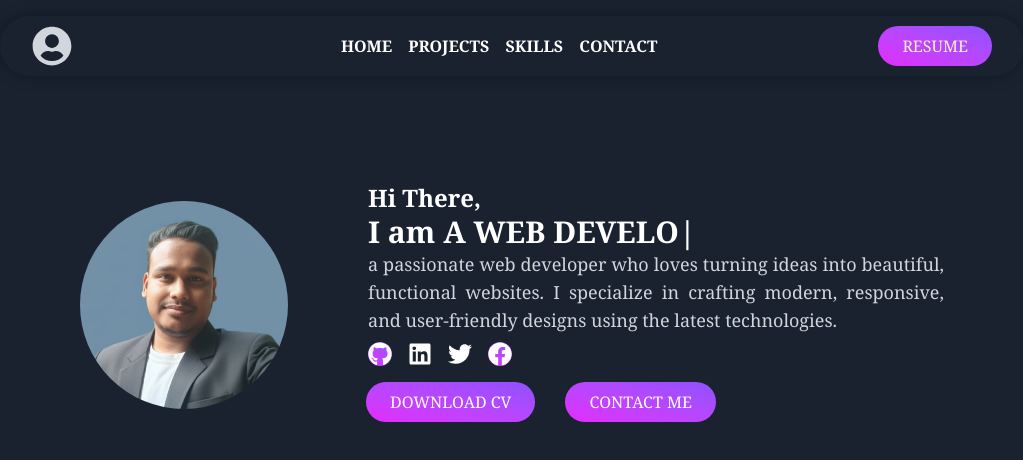
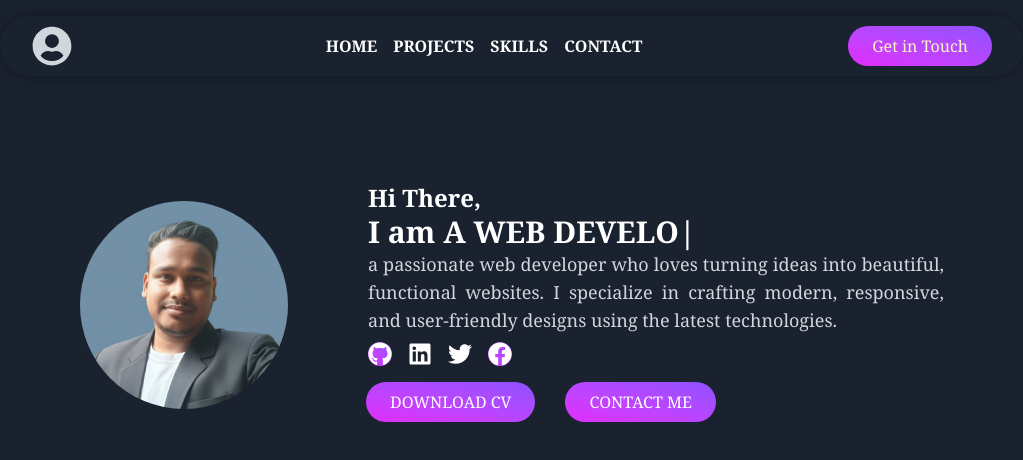
Before and after one commit to Prasadksahoo/portfolio, a React (Vite) app: page / in a window 1280 px wide. Shown: the top 460 px of the page, without its empty margins (128-1151 px from the left). Built offline with nearby package versions, Linux system fonts and the light colour scheme; a web font is replaced by a local one.

Commit message:
Change resume link to 'Get in Touch'

```diff
--- a/src/App.jsx
+++ b/src/App.jsx
@@ -27,7 +27,7 @@ const App = () => {
           <motion.button
           whileHover={{ opacity: 0.9}}
           whileTap={{ scale: 0.95 }}
-          className= 'bg-white hidden sm:block px-6 py-2 rounded-r-full rounded-l-full bg-linear-to-bl from-violet-500 to-fuchsia-500 text-amber-100'><a href="resume.pdf" download='PRASAD_KUMAR_SAHOO_RESUME'>RESUME</a></motion.button>
+          className= 'bg-white hidden sm:block px-6 py-2 rounded-r-full rounded-l-full bg-linear-to-bl from-violet-500 to-fuchsia-500 text-amber-100'><a href="#contact" download='PRASAD_KUMAR_SAHOO_RESUME'>Get in Touch</a></motion.button>
           <motion.button   whileHover={{ opacity: 0.7}}
           whileTap={{ scale: 0.95 }}className= 'bg-linear-to-bl from-violet-500 to-fuchsia-500 block sm:hidden p-2 rounded-sm text-amber-100'
           onClick={() => setMenuOpen(!menuOpen)}> <svg
```
